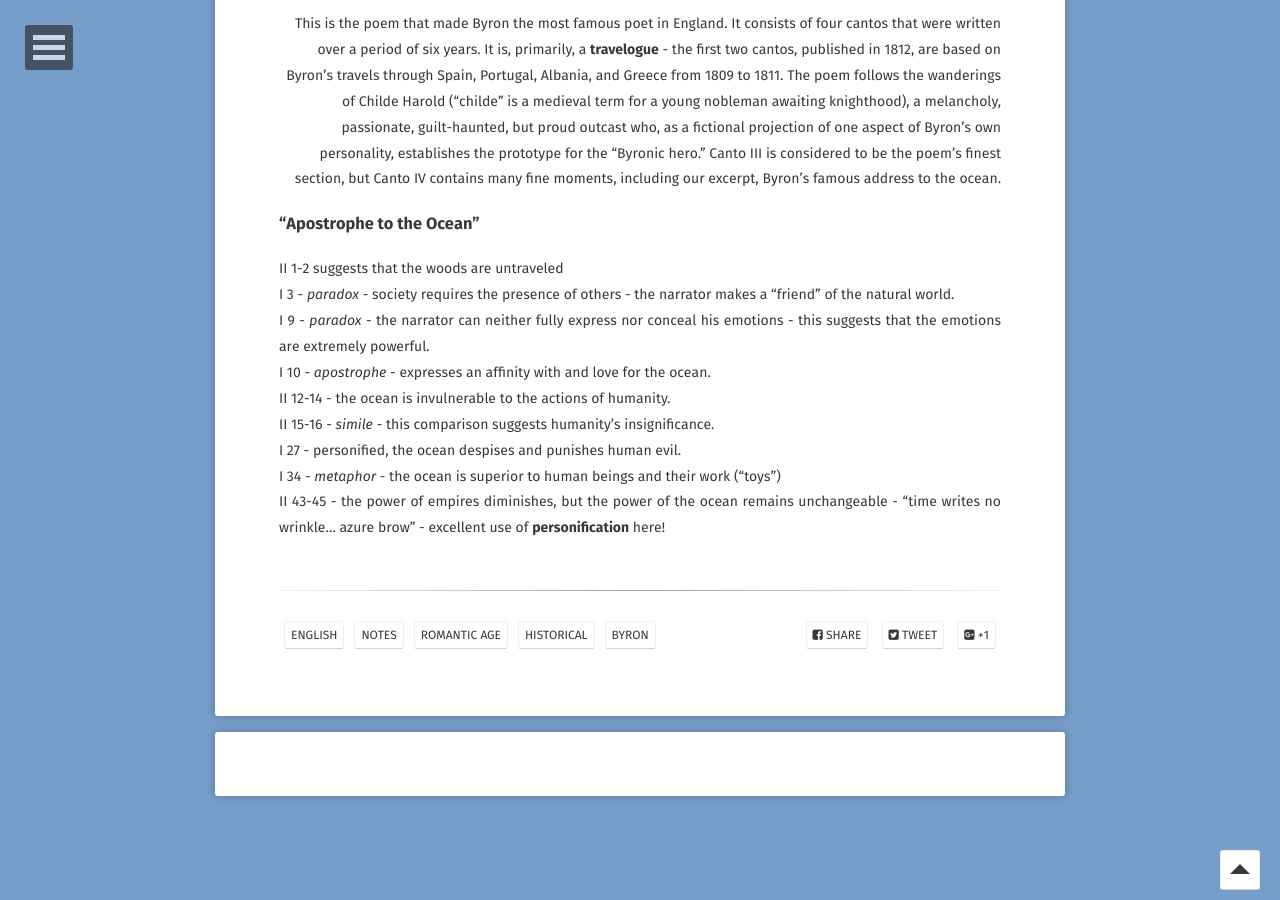
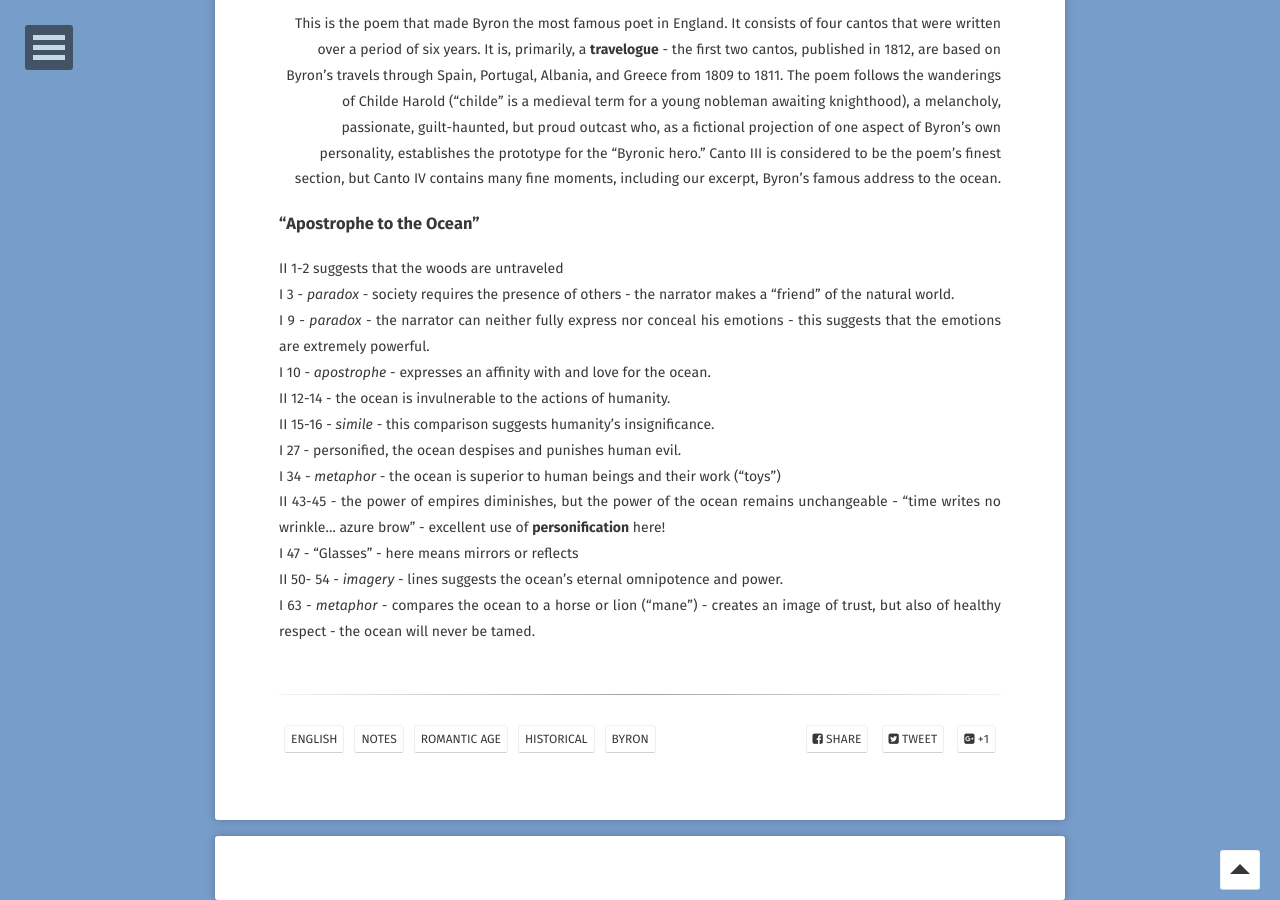
Before and after one commit to EthenStrine/site, a Jekyll site: the page built from _posts/2019-04-09-byronichero.md, in a window 1280 px wide and 900 px high, scrolled down 2866 px. Built offline with Jekyll 4.4.1, drawn with Linux system fonts in a browser that asks for light colours; some web fonts are replaced; comment, search, counter and statistics services are not loaded.

Commit message:
Update 2019-04-09-byronichero.md

```diff
--- a/_posts/2019-04-09-byronichero.md
+++ b/_posts/2019-04-09-byronichero.md
@@ -111,3 +111,6 @@ II 15-16 - *simile* - this comparison suggests humanity's insignificance.
 I 27 - personified, the ocean despises and punishes human evil.
 I 34 - *metaphor* - the ocean is superior to human beings and their work ("toys")
 II 43-45 - the power  of empires diminishes, but the power of the ocean remains unchangeable - "time writes no wrinkle... azure brow" - excellent use of **personification** here!
+I 47 - "Glasses" - here means mirrors or reflects
+II 50- 54 - *imagery* - lines suggests the ocean's eternal omnipotence and power.
+I 63 - *metaphor* - compares the ocean to a horse or lion ("mane") - creates an image of trust, but also of healthy respect - the ocean will never be tamed.
```
